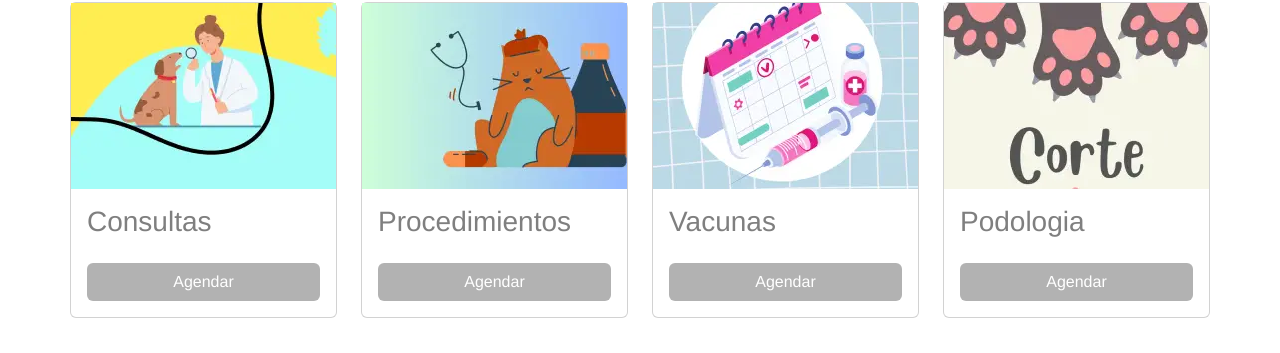
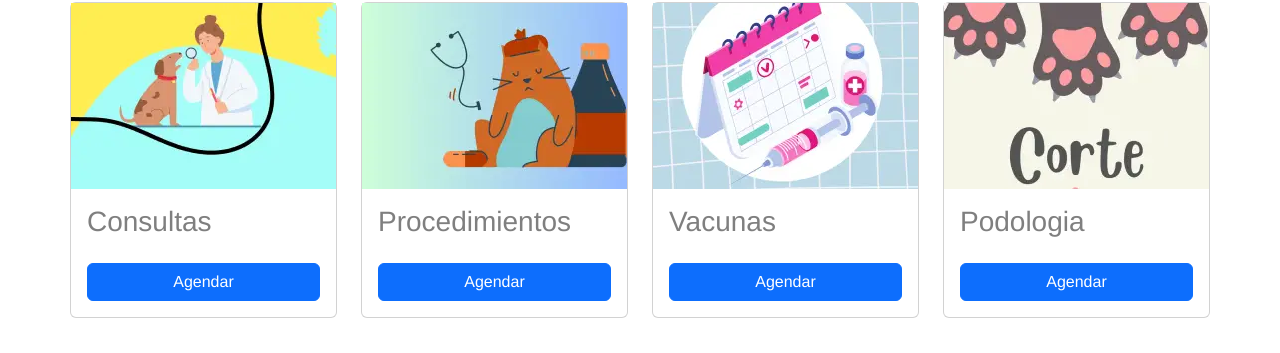
Before and after one commit to christian-rojas/milasvetbooking, a plain HTML site: page index.html in a window 1280 px wide. Shown: the part 597-950 px from the top of the page. Drawn offline with Linux system fonts and the light colour scheme; a script that the page names is missing.

Commit message:
change button colors

```diff
--- a/index.html
+++ b/index.html
@@ -163,7 +163,7 @@
                 <div class="card-body">
                   <h3 class="mb-4">Consultas</h3>
                   <!-- <p>Lorem ipsum dolor sit amet, consectetuer adipiscing elit. Aenean commodo ligula eget dolor.</p> -->
-                  <a href="./" class="btn btn-d w-100">Agendar</a>
+                  <a href="#booking" class="btn btn-primary w-100">Agendar</a>
                 </div>
               </div>
             </div>
@@ -182,7 +182,7 @@
                 <div class="card-body">
                   <h3 class="mb-4">Procedimientos</h3>
                   <!-- <p>Lorem ipsum dolor sit amet, consectetuer adipiscing elit. Aenean commodo ligula eget dolor.</p> -->
-                  <a href="./" class="btn btn-d w-100">Agendar</a>
+                  <a href="#booking" class="btn btn-primary w-100">Agendar</a>
                 </div>
               </div>
             </div>
@@ -203,7 +203,7 @@
                   <p>
                     <!-- Lorem ipsum dolor sit amet, consectetuer adipiscing elit. Aenean commodo ligula eget dolor.&nbsp; -->
                   </p>
-                  <a href="./" class="btn btn-d w-100">Agendar</a>
+                  <a href="#booking" class="btn btn-primary w-100">Agendar</a>
                 </div>
               </div>
             </div>
@@ -224,7 +224,7 @@
                   <p>
                     <!-- Lorem ipsum dolor sit amet, consectetuer adipiscing elit. Aenean commodo ligula eget dolor.&nbsp; -->
                   </p>
-                  <a href="./" class="btn btn-d w-100">Agendar</a>
+                  <a href="#booking" class="btn btn-primary w-100">Agendar</a>
                 </div>
               </div>
             </div>
```
